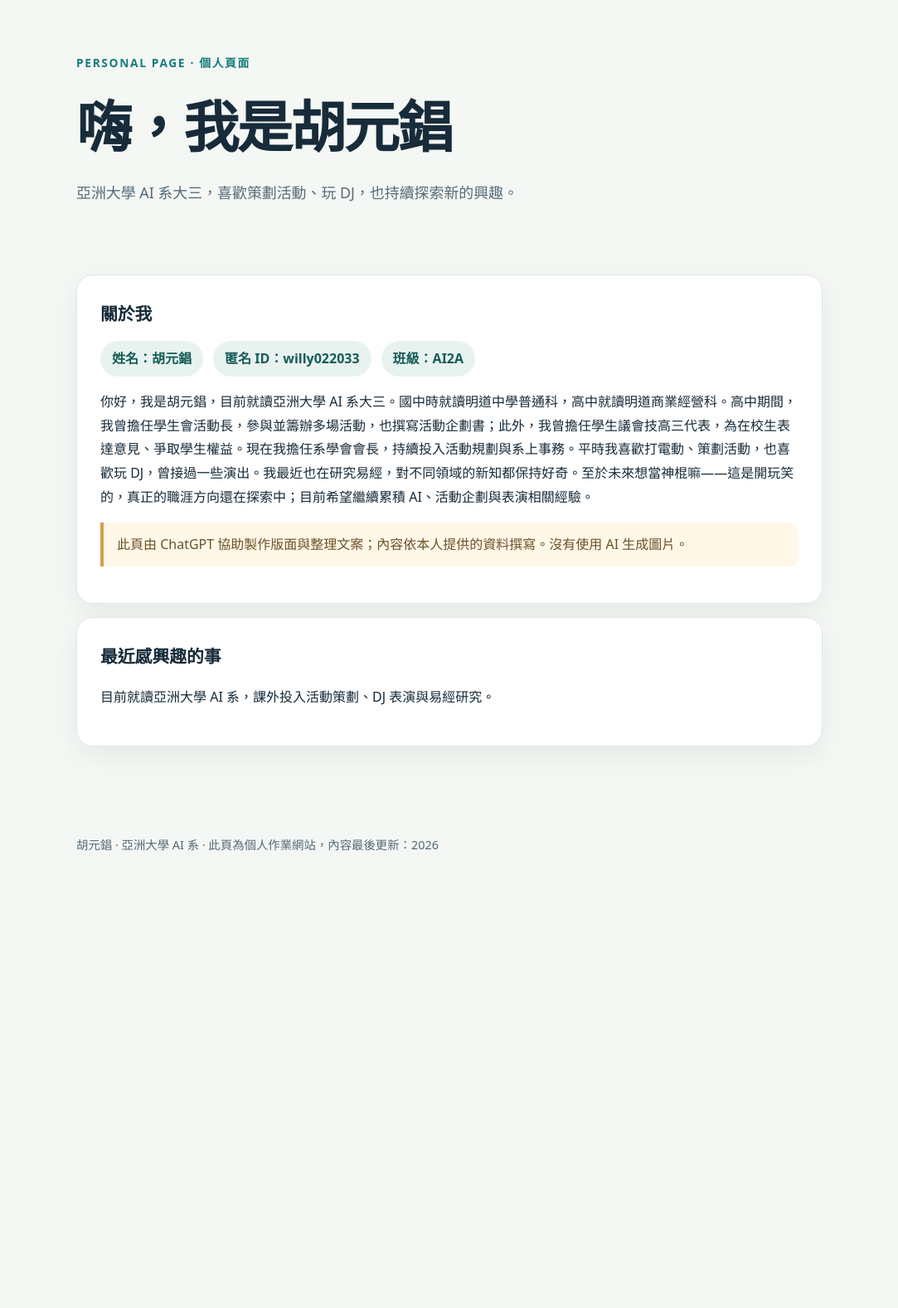
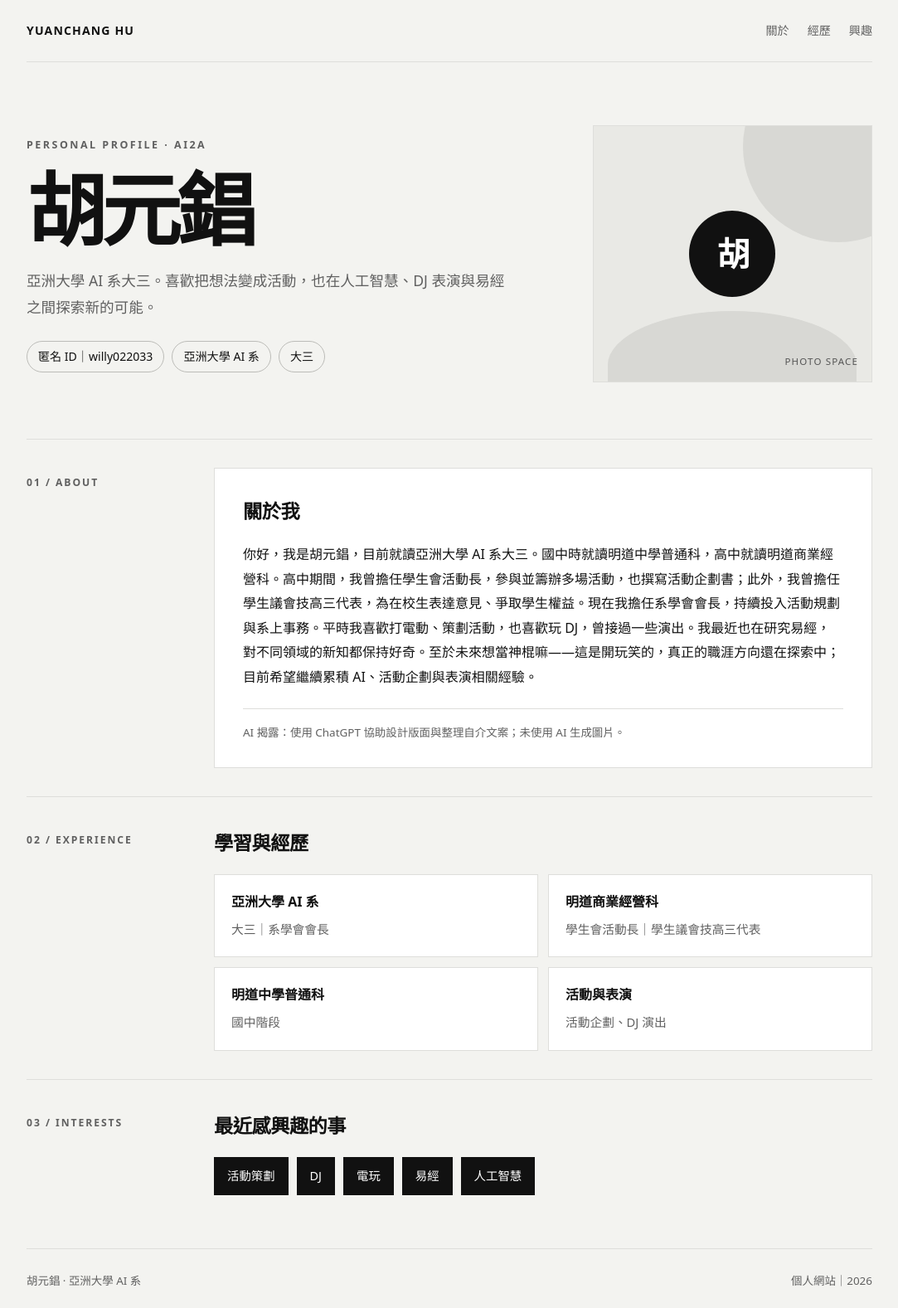
Before and after one commit to yuanchanghu16-coder/yuanchanghu16-coder.github.io, a plain HTML site: page index.html in a window 1280 px wide. Shown: the top 1577 px of the page at 83% size, without its empty margins (98-1181 px from the left). Before the commit the page ends 1077 px from the top, so only its background shows below. Drawn offline with Linux system fonts and the light colour scheme.

Commit message:
Refresh black and white portfolio layout

```diff
--- a/index.html
+++ b/index.html
@@ -4,48 +4,98 @@
   <meta charset="utf-8">
   <meta name="viewport" content="width=device-width, initial-scale=1">
   <meta name="description" content="胡元錩的個人介紹與學習經歷">
-  <title>個人介紹｜胡元錩</title>
+  <title>胡元錩｜個人網站</title>
   <style>
-    :root { color-scheme: light; --ink:#172b3a; --muted:#566a78; --accent:#167c80; --paper:#f4f7f4; --card:#fff; }
+    :root { color-scheme:light; --ink:#111; --muted:#606060; --line:#dededb; --paper:#f3f3f0; --white:#fff; --soft:#e9e9e5; }
     * { box-sizing:border-box; }
-    body { margin:0; background:var(--paper); color:var(--ink); font-family:system-ui,-apple-system,"Noto Sans TC",sans-serif; line-height:1.8; }
-    .wrap { width:min(900px,calc(100% - 36px)); margin:0 auto; }
-    header { padding:64px 0 36px; }
-    .eyebrow { color:var(--accent); font-weight:700; letter-spacing:.12em; font-size:.86rem; }
-    h1 { font-size:clamp(2.2rem,7vw,4.2rem); line-height:1.2; margin:.35em 0; letter-spacing:-.04em; }
-    .intro { font-size:1.12rem; color:var(--muted); max-width:680px; }
-    main { padding:12px 0 70px; }
-    .card { background:var(--card); border:1px solid #e0e9e3; border-radius:20px; padding:28px; margin:16px 0; box-shadow:0 10px 30px #173b2410; }
-    h2 { font-size:1.3rem; margin:0 0 14px; }
-    .identity { display:flex; gap:12px; flex-wrap:wrap; }
-    .tag { background:#e8f3ef; color:#185c58; border-radius:999px; padding:7px 14px; font-weight:650; }
-    .note { border-left:4px solid #d89e4a; background:#fff8e9; padding:12px 16px; border-radius:0 10px 10px 0; color:#6e5125; }
-    footer { padding:20px 0 45px; color:var(--muted); font-size:.9rem; }
-    @media (max-width:600px) { header { padding-top:42px; } .card { padding:22px; } }
+    html { scroll-behavior:smooth; }
+    body { margin:0; background:var(--paper); color:var(--ink); font-family:system-ui,-apple-system,"Noto Sans TC",sans-serif; line-height:1.85; }
+    a { color:inherit; }
+    .wrap { width:min(1020px,calc(100% - 40px)); margin:0 auto; }
+    .topbar { display:flex; justify-content:space-between; align-items:center; padding:24px 0; border-bottom:1px solid var(--line); font-size:.88rem; }
+    .brand { font-weight:800; letter-spacing:.08em; }
+    .topbar nav { display:flex; gap:22px; color:var(--muted); }
+    .topbar nav a { text-decoration:none; }
+    .hero { display:grid; grid-template-columns:1.5fr .8fr; gap:50px; align-items:center; padding:76px 0 68px; }
+    .eyebrow { font-size:.78rem; font-weight:750; letter-spacing:.2em; color:var(--muted); text-transform:uppercase; }
+    h1 { margin:14px 0 18px; font-size:clamp(3rem,8vw,6rem); line-height:1.08; letter-spacing:-.06em; }
+    .hero-copy { max-width:590px; color:var(--muted); font-size:1.1rem; }
+    .identity { display:flex; flex-wrap:wrap; gap:9px; margin-top:24px; }
+    .tag { border:1px solid #bcbcb8; border-radius:999px; padding:5px 13px; font-size:.88rem; }
+    .portrait { min-height:310px; display:grid; place-items:center; background:var(--soft); border:1px solid var(--line); position:relative; overflow:hidden; }
+    .portrait::before,.portrait::after { content:""; position:absolute; background:#d8d8d4; }
+    .portrait::before { width:230px; height:230px; border-radius:50%; top:-90px; right:-75px; }
+    .portrait::after { width:300px; height:130px; border-radius:50% 50% 0 0; bottom:-45px; left:50%; transform:translateX(-50%); }
+    .portrait-label { position:relative; z-index:1; width:104px; height:104px; display:grid; place-items:center; border-radius:50%; background:#111; color:#fff; font-size:2.5rem; font-weight:800; letter-spacing:-.06em; }
+    .portrait-caption { position:absolute; z-index:2; bottom:14px; right:16px; font-size:.72rem; letter-spacing:.1em; color:#555; }
+    .section { display:grid; grid-template-columns:190px 1fr; gap:36px; padding:34px 0; border-top:1px solid var(--line); }
+    .section-label { font-size:.76rem; font-weight:800; letter-spacing:.16em; color:var(--muted); padding-top:7px; }
+    h2 { margin:0 0 16px; font-size:1.45rem; letter-spacing:-.02em; }
+    .bio { background:var(--white); padding:30px 34px; border:1px solid var(--line); }
+    .bio p { margin:0; }
+    .bio .disclosure { margin-top:22px; padding-top:16px; border-top:1px solid var(--line); font-size:.84rem; color:var(--muted); }
+    .interests { display:flex; flex-wrap:wrap; gap:10px; }
+    .interest { background:#111; color:#fff; padding:10px 16px; font-size:.9rem; }
+    .timeline { display:grid; grid-template-columns:1fr 1fr; gap:12px; }
+    .timeline article { padding:18px 20px; background:var(--white); border:1px solid var(--line); }
+    .timeline strong { display:block; margin-bottom:3px; }
+    .timeline span { color:var(--muted); font-size:.92rem; }
+    footer { margin-top:30px; padding:26px 0 44px; border-top:1px solid var(--line); color:var(--muted); font-size:.84rem; display:flex; justify-content:space-between; gap:16px; flex-wrap:wrap; }
+    @media(max-width:700px) { .wrap { width:min(100% - 28px,560px); } .topbar nav { gap:12px; } .hero { grid-template-columns:1fr; gap:28px; padding:52px 0 42px; } .portrait { min-height:230px; } .section { grid-template-columns:1fr; gap:13px; padding:26px 0; } .bio { padding:23px; } .timeline { grid-template-columns:1fr; } }
   </style>
 </head>
 <body>
-  <header class="wrap">
-    <div class="eyebrow">PERSONAL PAGE · 個人頁面</div>
-    <h1>嗨，我是胡元錩</h1>
-    <p class="intro">亞洲大學 AI 系大三，喜歡策劃活動、玩 DJ，也持續探索新的興趣。</p>
-  </header>
-  <main class="wrap">
-    <section class="card" aria-labelledby="about-title">
-      <h2 id="about-title">關於我</h2>
-      <div class="identity">
-        <span class="tag">姓名：胡元錩</span>
-        <span class="tag">匿名 ID：willy022033</span>
-        <span class="tag">班級：AI2A</span>
+  <div class="wrap">
+    <div class="topbar">
+      <div class="brand">YUANCHANG HU</div>
+      <nav aria-label="頁面導覽"><a href="#about">關於</a><a href="#experience">經歷</a><a href="#interests">興趣</a></nav>
+    </div>
+    <header class="hero">
+      <div>
+        <div class="eyebrow">Personal profile · AI2A</div>
+        <h1>胡元錩</h1>
+        <p class="hero-copy">亞洲大學 AI 系大三。喜歡把想法變成活動，也在人工智慧、DJ 表演與易經之間探索新的可能。</p>
+        <div class="identity">
+          <span class="tag">匿名 ID｜willy022033</span>
+          <span class="tag">亞洲大學 AI 系</span>
+          <span class="tag">大三</span>
+        </div>
       </div>
-      <p>你好，我是胡元錩，目前就讀亞洲大學 AI 系大三。國中時就讀明道中學普通科，高中就讀明道商業經營科。高中期間，我曾擔任學生會活動長，參與並籌辦多場活動，也撰寫活動企劃書；此外，我曾擔任學生議會技高三代表，為在校生表達意見、爭取學生權益。現在我擔任系學會會長，持續投入活動規劃與系上事務。平時我喜歡打電動、策劃活動，也喜歡玩 DJ，曾接過一些演出。我最近也在研究易經，對不同領域的新知都保持好奇。至於未來想當神棍嘛——這是開玩笑的，真正的職涯方向還在探索中；目前希望繼續累積 AI、活動企劃與表演相關經驗。</p>
-      <p class="note">此頁由 ChatGPT 協助製作版面與整理文案；內容依本人提供的資料撰寫。沒有使用 AI 生成圖片。</p>
-    </section>
-    <section class="card" aria-labelledby="interest-title">
-      <h2 id="interest-title">最近感興趣的事</h2>
-      <p>目前就讀亞洲大學 AI 系，課外投入活動策劃、DJ 表演與易經研究。</p>
-    </section>
-  </main>
-  <footer class="wrap">胡元錩 · 亞洲大學 AI 系 · 此頁為個人作業網站，內容最後更新：2026</footer>
+      <div class="portrait" role="img" aria-label="胡元錩的照片預留位置">
+        <div class="portrait-label">胡</div>
+        <div class="portrait-caption">PHOTO SPACE</div>
+      </div>
+    </header>
+    <main>
+      <section class="section" id="about">
+        <div class="section-label">01 / ABOUT</div>
+        <div class="bio">
+          <h2>關於我</h2>
+          <p>你好，我是胡元錩，目前就讀亞洲大學 AI 系大三。國中時就讀明道中學普通科，高中就讀明道商業經營科。高中期間，我曾擔任學生會活動長，參與並籌辦多場活動，也撰寫活動企劃書；此外，我曾擔任學生議會技高三代表，為在校生表達意見、爭取學生權益。現在我擔任系學會會長，持續投入活動規劃與系上事務。平時我喜歡打電動、策劃活動，也喜歡玩 DJ，曾接過一些演出。我最近也在研究易經，對不同領域的新知都保持好奇。至於未來想當神棍嘛——這是開玩笑的，真正的職涯方向還在探索中；目前希望繼續累積 AI、活動企劃與表演相關經驗。</p>
+          <p class="disclosure">AI 揭露：使用 ChatGPT 協助設計版面與整理自介文案；未使用 AI 生成圖片。</p>
+        </div>
+      </section>
+      <section class="section" id="experience">
+        <div class="section-label">02 / EXPERIENCE</div>
+        <div>
+          <h2>學習與經歷</h2>
+          <div class="timeline">
+            <article><strong>亞洲大學 AI 系</strong><span>大三｜系學會會長</span></article>
+            <article><strong>明道商業經營科</strong><span>學生會活動長｜學生議會技高三代表</span></article>
+            <article><strong>明道中學普通科</strong><span>國中階段</span></article>
+            <article><strong>活動與表演</strong><span>活動企劃、DJ 演出</span></article>
+          </div>
+        </div>
+      </section>
+      <section class="section" id="interests">
+        <div class="section-label">03 / INTERESTS</div>
+        <div>
+          <h2>最近感興趣的事</h2>
+          <div class="interests"><span class="interest">活動策劃</span><span class="interest">DJ</span><span class="interest">電玩</span><span class="interest">易經</span><span class="interest">人工智慧</span></div>
+        </div>
+      </section>
+    </main>
+    <footer><span>胡元錩 · 亞洲大學 AI 系</span><span>個人網站｜2026</span></footer>
+  </div>
 </body>
 </html>
```
